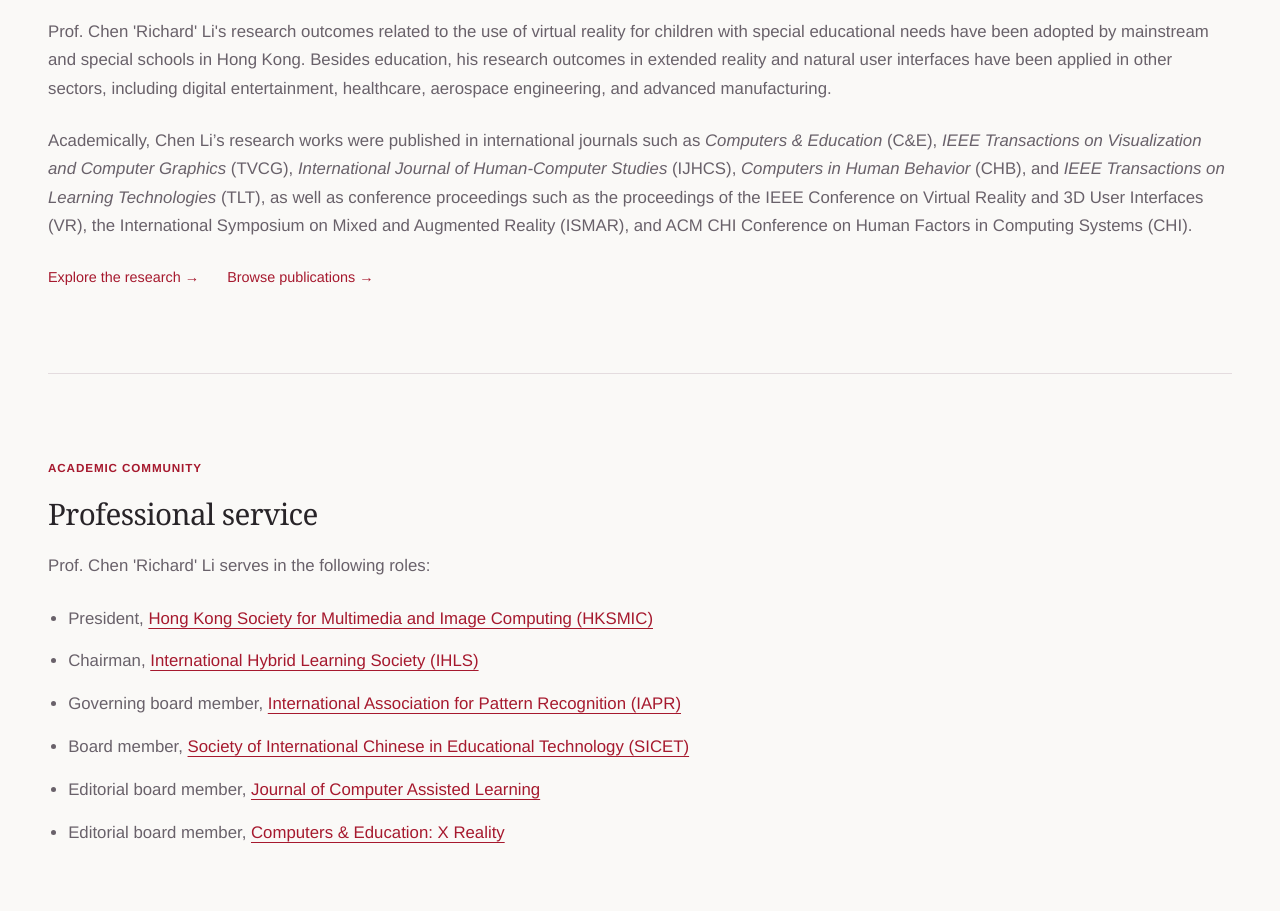
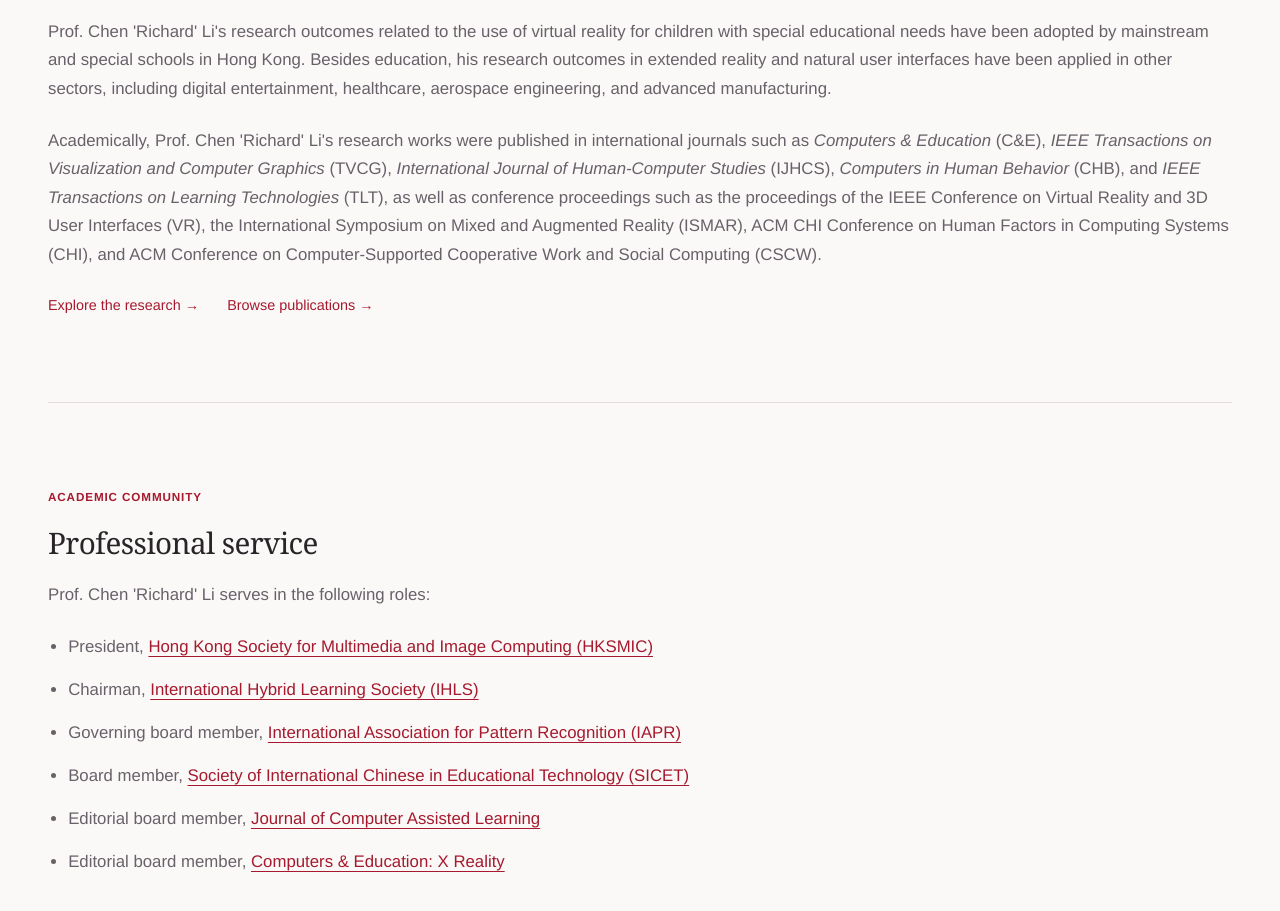
Before and after one commit to lichenrichard/lichenrichard.github.io, an Astro site: page /about in a window 1280 px wide. Shown: the part 1807-2718 px from the top of the page. Built offline with nearby package versions, Linux system fonts and the light colour scheme; Astro itself is replaced by a stand-in of ours; no server answers.

Commit message:
updated bio

```diff
--- a/src/pages/about.astro
+++ b/src/pages/about.astro
@@ -46,7 +46,7 @@ import { site } from '../data/site';
         <p class="eyebrow">Research &amp; impact</p>
         <h2 id="research-impact">From research to everyday settings</h2>
         <p>Prof. {site.name}'s research outcomes related to the use of virtual reality for children with special educational needs have been adopted by mainstream and special schools in Hong Kong. Besides education, his research outcomes in extended reality and natural user interfaces have been applied in other sectors, including digital entertainment, healthcare, aerospace engineering, and advanced manufacturing.</p>
-        <p>Academically, Chen Li’s research works were published in international journals such as <cite>Computers &amp; Education</cite> (C&amp;E), <cite>IEEE Transactions on Visualization and Computer Graphics</cite> (TVCG), <cite>International Journal of Human-Computer Studies</cite> (IJHCS), <cite>Computers in Human Behavior</cite> (CHB), and <cite>IEEE Transactions on Learning Technologies</cite> (TLT), as well as conference proceedings such as the proceedings of the IEEE Conference on Virtual Reality and 3D User Interfaces (VR), the International Symposium on Mixed and Augmented Reality (ISMAR), and ACM CHI Conference on Human Factors in Computing Systems (CHI).</p>
+        <p>Academically, Prof. {site.name}'s research works were published in international journals such as <cite>Computers &amp; Education</cite> (C&amp;E), <cite>IEEE Transactions on Visualization and Computer Graphics</cite> (TVCG), <cite>International Journal of Human-Computer Studies</cite> (IJHCS), <cite>Computers in Human Behavior</cite> (CHB), and <cite>IEEE Transactions on Learning Technologies</cite> (TLT), as well as conference proceedings such as the proceedings of the IEEE Conference on Virtual Reality and 3D User Interfaces (VR), the International Symposium on Mixed and Augmented Reality (ISMAR), ACM CHI Conference on Human Factors in Computing Systems (CHI), and ACM Conference on Computer-Supported Cooperative Work and Social Computing (CSCW).</p>
         <div class="about-links">
           <a class="text-link" href="/project.html">Explore the research <span aria-hidden="true">→</span></a>
           <a class="text-link" href="/publication.html">Browse publications <span aria-hidden="true">→</span></a>
```
